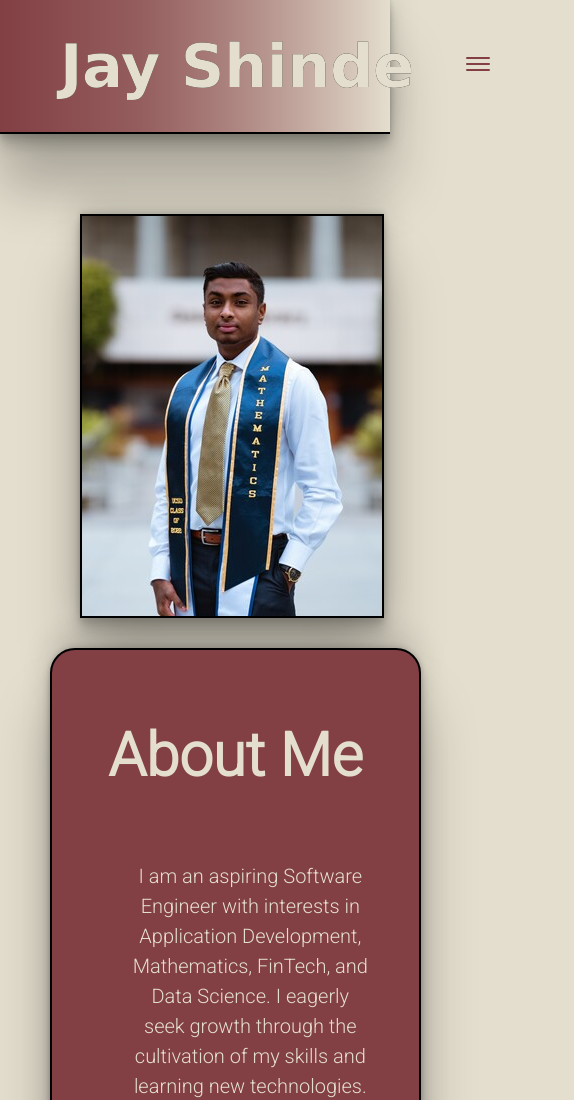
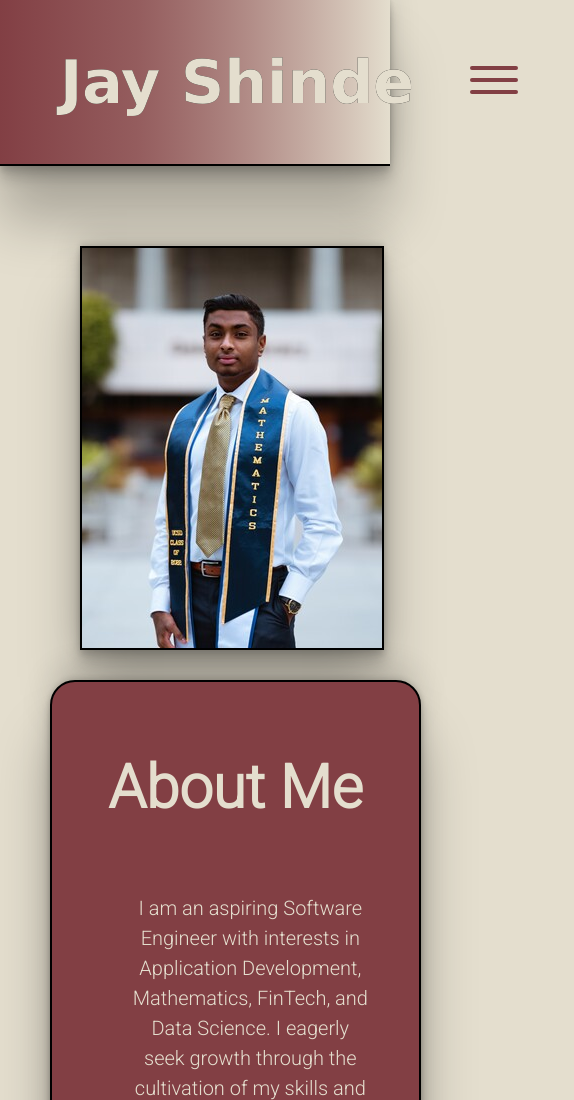
Before and after one commit to jshinde842/portfolio-site, a plain HTML site: page index.html in a window 390 px wide. Shown: the top 1100 px of the page, 574 px wide, since content can reach past the window. Drawn offline with nearby package versions, Linux system fonts and the light colour scheme.

Commit message:
mobile menu

```diff
--- a/index.html
+++ b/index.html
@@ -27,7 +27,7 @@
             </ul>
             <!--Mobile-->
             <a href="#" class="hamburgerMenu" onclick="mobileDropdownFunction()">
-                <ion-icon size="large" name="menu-outline"></ion-icon>
+                <ion-icon name="menu-outline" class="menuIcon"></ion-icon>
             </a>
         </nav>
     </header>
--- a/styles.css
+++ b/styles.css
@@ -82,7 +82,9 @@ nav ul a:hover {
 #mobileLinks{
   display: none;
 }
-
+.menuIcon {
+  font-size: 64px;
+}
 .hamburgerMenu {
   color: var(--bg-color1);
   padding: 3em;
```
